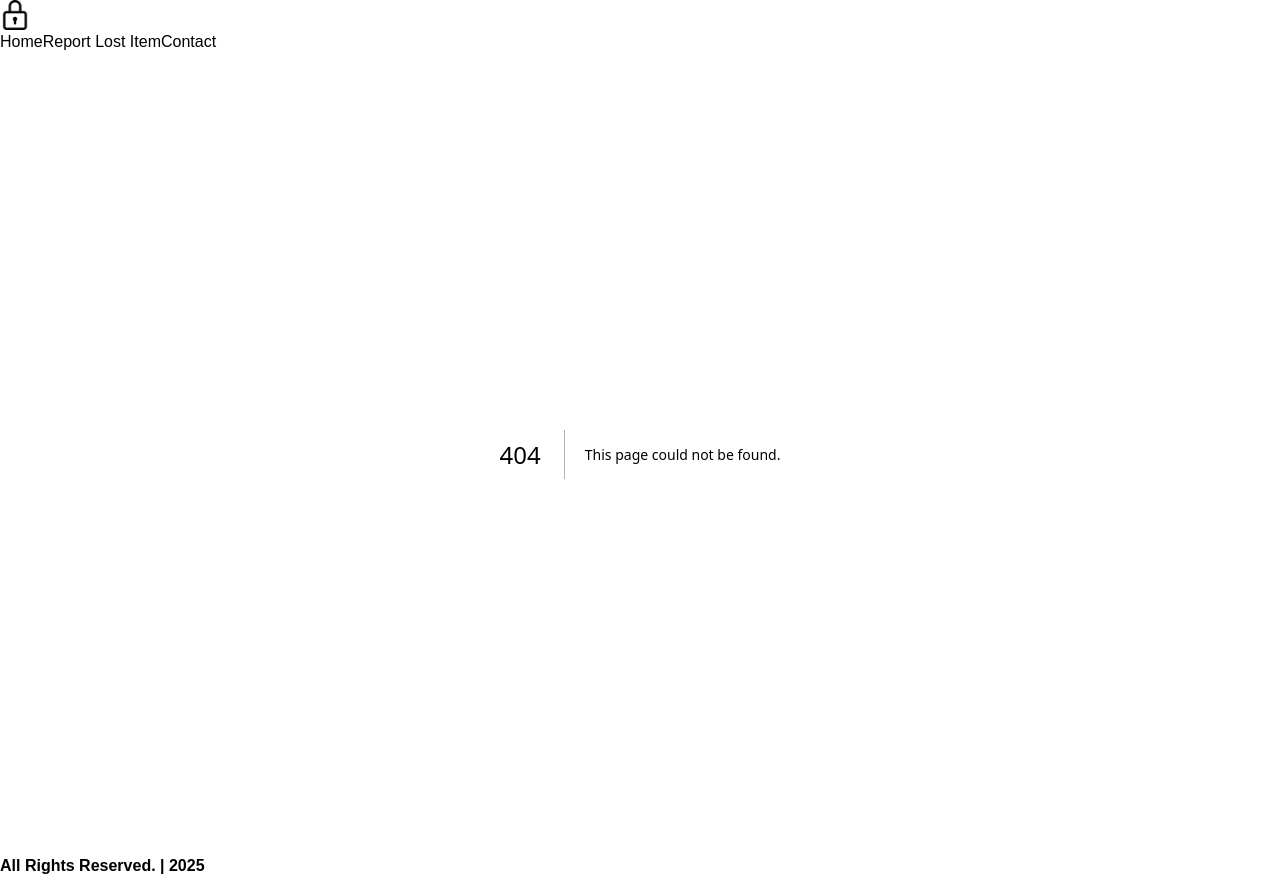
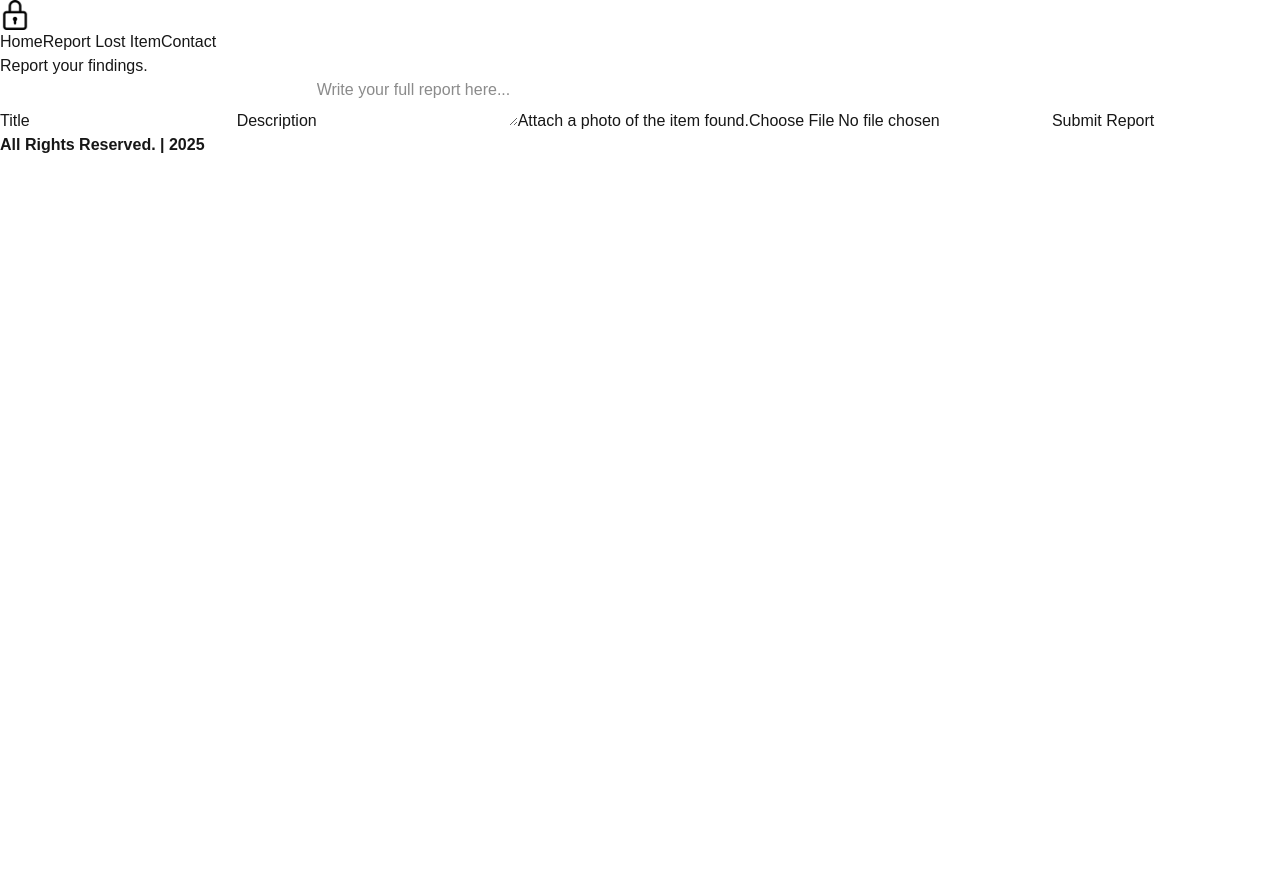
Before and after one commit to Homines-Solitarius/lost-and-found-app, a Next.js app: page /report_item in a window 1280 px wide. Before the commit this address had no page. After the commit the page ends 800 px from the top, so only its background shows below. Built offline with nearby package versions, Linux system fonts and the light colour scheme.

Commit message:
Designed the report found item page.

```diff
--- /dev/null
+++ b/src/app/report_item/page.tsx
@@ -0,0 +1,20 @@
+import React from 'react'
+
+const ReportItem = () => {
+  return (
+      <div className='flex-center'>
+          <h3 className='page-title'>Report your findings.</h3>
+          <form>
+              <label htmlFor="Title">Title</label>
+              <input type="text" name="report_title" id="report_title" />
+              <label htmlFor="Title">Description</label>
+              <textarea name="report_desc" className="report_desc" placeholder='Write your full report here...'></textarea>
+              <label htmlFor="image">Attach a photo of the item found.</label>
+              <input type="file" name="report_photo" id="report_photo" accept='file'/>
+              <button className="btn">Submit Report</button>
+          </form>
+    </div>
+  )
+}
+
+export default ReportItem
```
